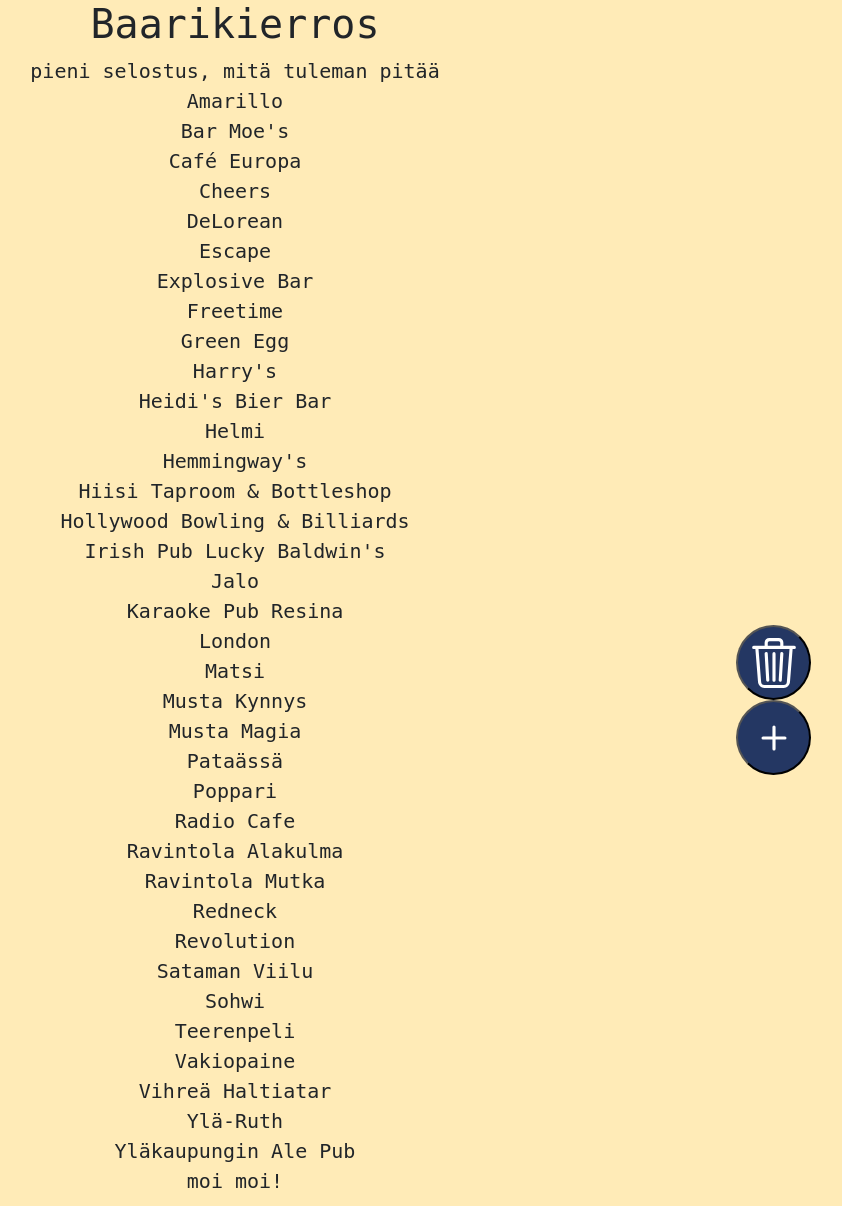
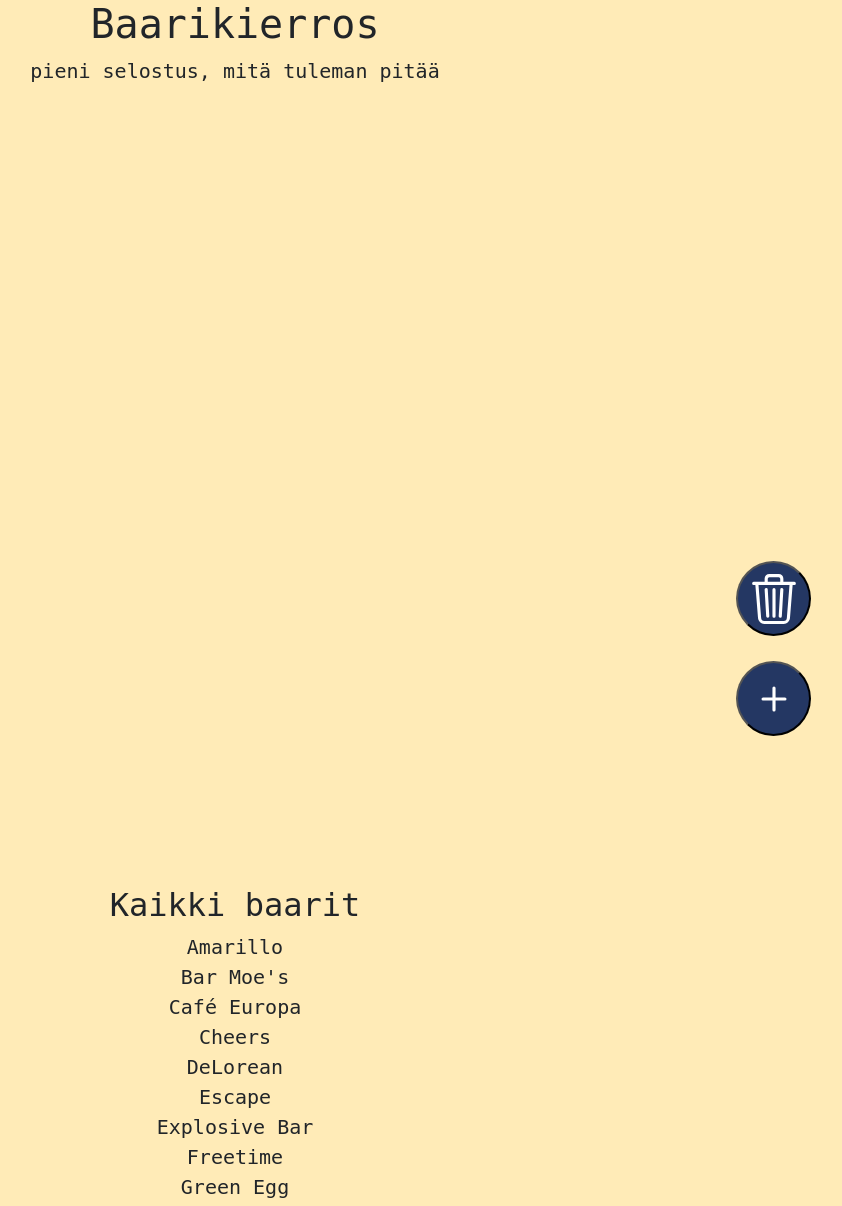
Before and after one commit to jjalaitinen/kaljakierros, a Flask app: page / in a window 1280 px wide. Shown: the top 1206 px of the page, without its empty margins (405-1247 px from the left). Run offline with Flask 2, Linux system fonts and the light colour scheme.

Commit message:
koko sivun kokoinen baarikierroslista

```diff
--- a/static/tyylit.css
+++ b/static/tyylit.css
@@ -13,34 +13,33 @@ body {
   font-family:monospace !important;
   font-size:x-large !important;
 }
-
 #baarikierrosnapit {
+  position: fixed;
+  bottom:0;
   right:0;
-  bottom:0;
-  padding-right: 5%;
-  padding-bottom: 5%;
-  height: 175px;
+  margin-right: 5%;
+  margin-bottom: 5%;
+  min-height: 175px;
   display: flex;
   flex-direction: column;
   justify-content: space-between;
-  position: fixed;
 }
 
 button {
   background-color: #243763;
   font-size:xx-large !important;
-  box-shadow: 5px #a6a6a6;
   border-radius: 100% !important;
   min-width: 75px;
+  max-width: 75px;
   min-height: 75px;
-
+  max-height: 75px;
 }
-
 #alkujorinat {
   background-color: #ffebb7;
 }
 #toiminnallisuus {
   background-color: #ffebb7;
+  min-height:100vh;
 }
 #baari_info {
   background-color: #ffebb7;
--- a/templates/index.html
+++ b/templates/index.html
@@ -63,6 +63,7 @@
     </div>
 
     <div id="baari_info">
+      <h2>Kaikki baarit</h2>
       <ul id="kaikki_baarit" class="list-unstyled"></ul>
     </div>
 
```
